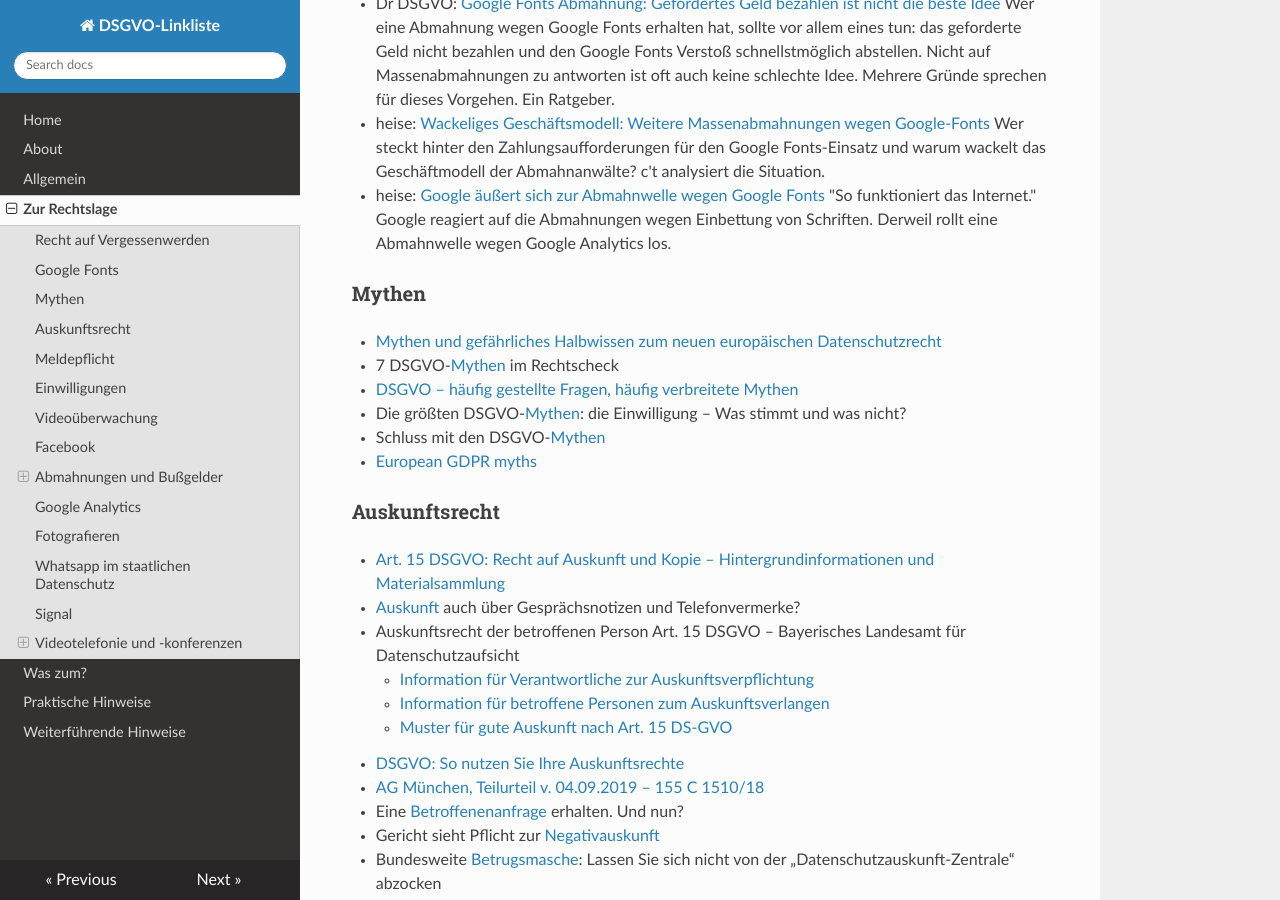
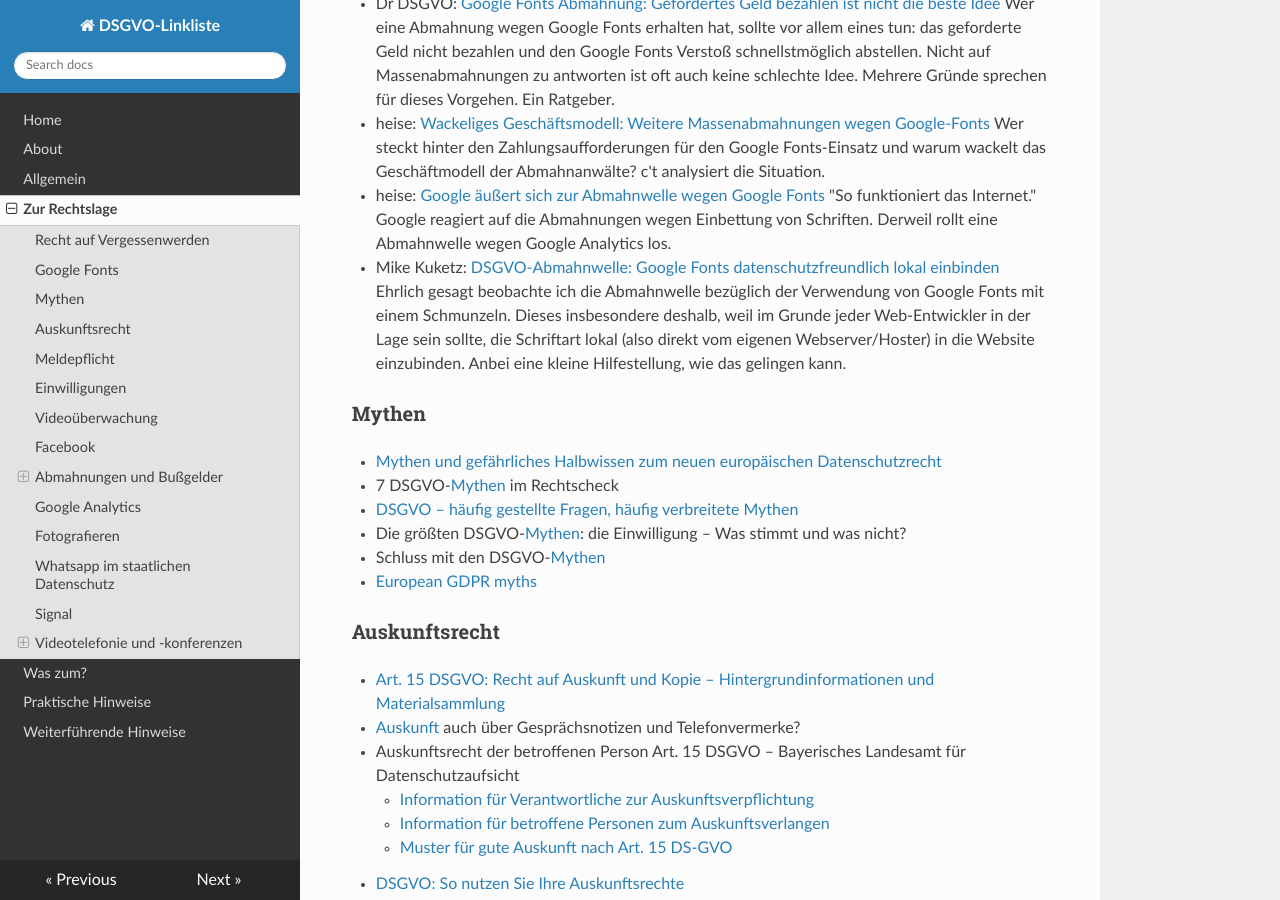
Before and after one commit to jrselzer/DSGVO-Linkliste, an MkDocs documentation site: the page built from docs/Zur_Rechtslage.md, in a window 1280 px wide and 900 px high, scrolled down 1667 px. Built offline with MkDocs 1.6.1, drawn with Linux system fonts in a browser that asks for light colours; nearby versions of some CDN libraries.

Commit message:
Update Zur_Rechtslage.md
Kuketz Google Fonts

```diff
--- a/docs/Zur_Rechtslage.md
+++ b/docs/Zur_Rechtslage.md
@@ -46,6 +46,7 @@
 * Dr DSGVO: [Google Fonts Abmahnung: Gefordertes Geld bezahlen ist nicht die beste Idee](https://dr-dsgvo.de/google-fonts-abmahnung-gefordertes-geld-zahlen-ist-nicht-die-beste-idee/) Wer eine Abmahnung wegen Google Fonts erhalten hat, sollte vor allem eines tun: das geforderte Geld nicht bezahlen und den Google Fonts Verstoß schnellstmöglich abstellen. Nicht auf Massenabmahnungen zu antworten ist oft auch keine schlechte Idee. Mehrere Gründe sprechen für dieses Vorgehen. Ein Ratgeber.
 * heise: [Wackeliges Geschäftsmodell: Weitere Massenabmahnungen wegen Google-Fonts](https://www.heise.de/news/Wackeliges-Geschaeftmodell-Weitere-Massenabmahnungen-wegen-Google-Fonts-7338721.html) Wer steckt hinter den Zahlungsaufforderungen für den Google Fonts-Einsatz und warum wackelt das Geschäftmodell der Abmahnanwälte? c't analysiert die Situation.
 * heise: [Google äußert sich zur Abmahnwelle wegen Google Fonts](https://www.heise.de/news/Google-aeussert-sich-zur-Abmahnwelle-wegen-Google-Fonts-7350292.html) "So funktioniert das Internet." Google reagiert auf die Abmahnungen wegen Einbettung von Schriften. Derweil rollt eine Abmahnwelle wegen Google Analytics los.
+* Mike Kuketz: [DSGVO-Abmahnwelle: Google Fonts datenschutzfreundlich lokal einbinden](https://www.kuketz-blog.de/dsgvo-abmahnwelle-google-fonts-datenschutzfreundlich-lokal-einbinden/) Ehrlich gesagt beobachte ich die Abmahnwelle bezüglich der Verwendung von Google Fonts mit einem Schmunzeln. Dieses insbesondere deshalb, weil im Grunde jeder Web-Entwickler in der Lage sein sollte, die Schriftart lokal (also direkt vom eigenen Webserver/Hoster) in die Website einzubinden. Anbei eine kleine Hilfestellung, wie das gelingen kann.
 
 ### Mythen
 * [Mythen und gefährliches Halbwissen zum neuen europäischen Datenschutzrecht](http://www.rechtzweinull.de/archives/2558-mein-erster-dgsvo-rant-zu-viele-mythen-und-gefaehrliches-halbwissen-zum-neuen-europaeischen-datenschutzrecht.html)
```
